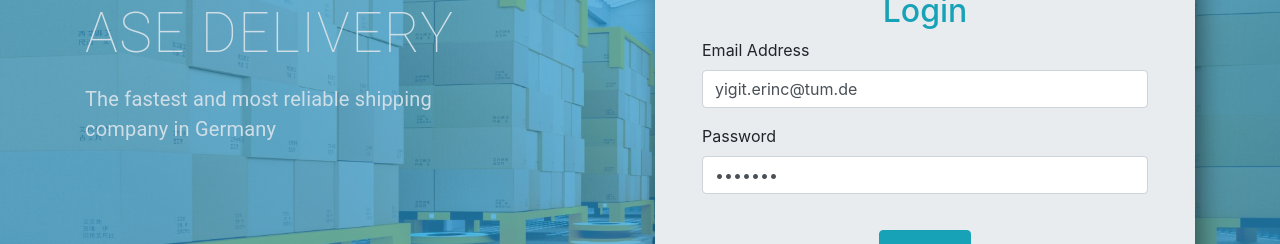
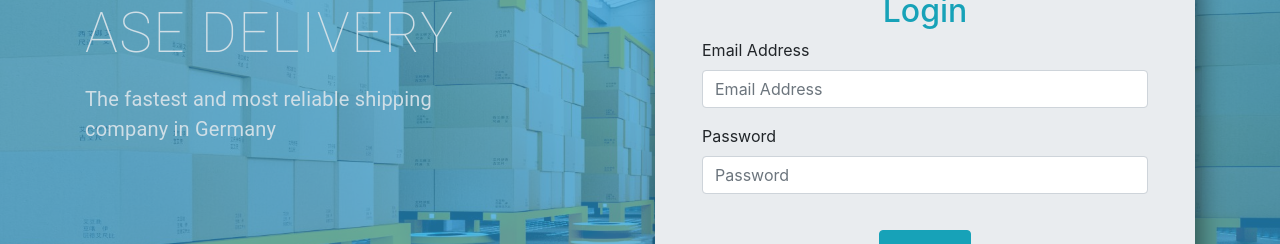
Before and after one commit to yigiterinc/ase-delivery-frontend, a React (Create React App) app: page / in a window 1280 px wide. Shown: the part 243-487 px from the top of the page. Built offline with nearby package versions, Linux system fonts and the light colour scheme; what axios-retry would draw is missing.

Commit message:
Clear pre-filled forms and change app name

```diff
--- a/public/index.html
+++ b/public/index.html
@@ -29,7 +29,7 @@
       work correctly both with client-side routing and a non-root public URL.
       Learn how to configure a non-root public URL by running `npm run build`.
     -->
-    <title>React App</title>
+    <title>ASE Delivery</title>
   </head>
   <body style="background-color: #e3f8fc">
     <noscript>You need to enable JavaScript to run this app.</noscript>
--- a/src/component/CreateDeliveryForm.js
+++ b/src/component/CreateDeliveryForm.js
@@ -4,15 +4,10 @@ import { useDispatch } from "react-redux";
 import { createDelivery, getDeliveries } from "../store/slices/deliverySlice";
 
 function CreateDeliveryForm(props) {
-  const [createDeliveryCustomerId, setCreateDeliveryCustomerId] = useState(
-    "61f886cc7d692c2f3a184d9a"
-  );
-  const [createDeliveryBoxId, setCreateDeliveryBoxId] = useState(
-    "61f9ad886271910aae30fd25"
-  );
-  const [createDeliveryDelivererId, setCreateDeliveryDelivererId] = useState(
-    "6202d94d7772f8c1cf94e5d8"
-  );
+  const [createDeliveryCustomerId, setCreateDeliveryCustomerId] = useState("");
+  const [createDeliveryBoxId, setCreateDeliveryBoxId] = useState("");
+  const [createDeliveryDelivererId, setCreateDeliveryDelivererId] =
+    useState("");
 
   const dispatch = useDispatch();
 
--- a/src/view/Login.js
+++ b/src/view/Login.js
@@ -25,8 +25,8 @@ const Login = () => {
   const dispatch = useDispatch();
 
   const [loggedInUser, setLoggedInUser] = useState(null);
-  const [email, setEmail] = useState("yigit.erinc@tum.de");
-  const [password, setPassword] = useState("test123");
+  const [email, setEmail] = useState("");
+  const [password, setPassword] = useState("");
 
   useEffect(() => {
     if (loggedInUser) {
```
